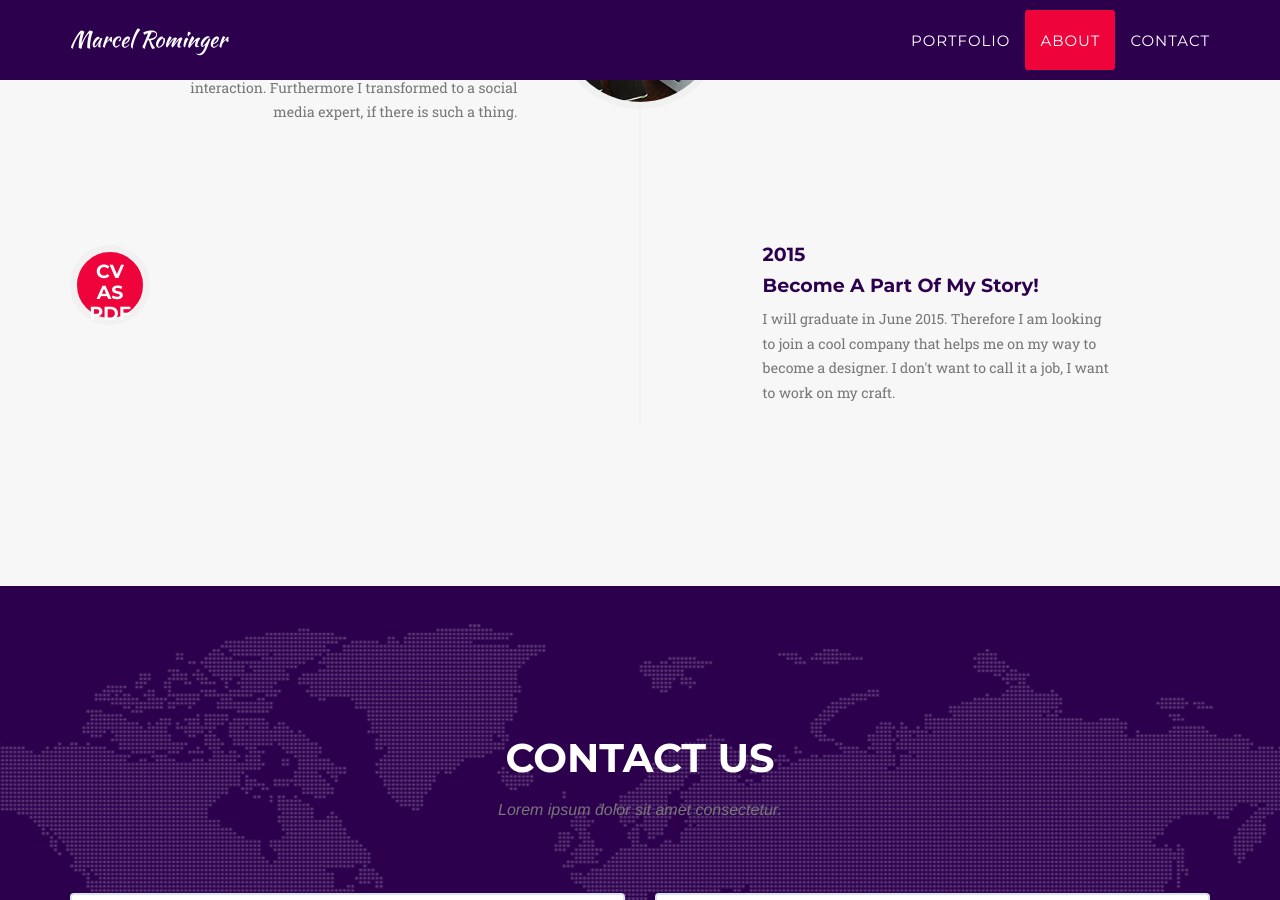
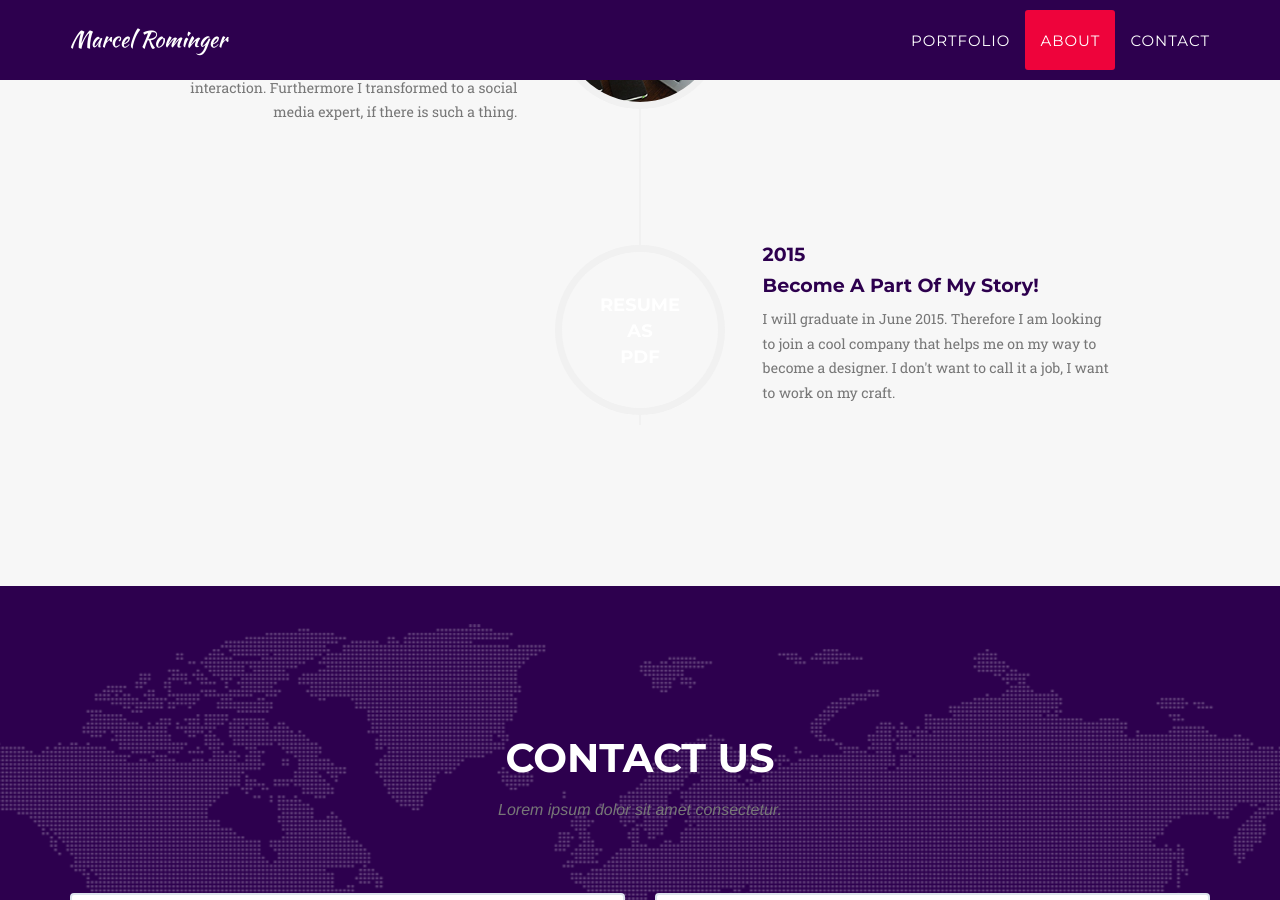
Before and after one commit to marororom/marororom.github.io, a Jekyll site: the page built from index.html, in a window 1280 px wide and 900 px high, scrolled down 2849 px. Built offline with Jekyll 4.4.1, drawn with Linux system fonts in a browser that asks for light colours; some web fonts are replaced.

Commit message:
changed cv button

```diff
--- a/_includes/about.html
+++ b/_includes/about.html
@@ -53,8 +53,8 @@
                             </div>
                         </li>
                         <li class="timeline-inverted">
-                            <div class="timeline-image-cv">
-                                <h4><a class="cv-link" href="Marcel_Rominger.pdf">CV <br> As <br> PDF</a></h4>
+                            <div class="timeline-image">
+                                <h4><a class="cv-link" href="Marcel_Rominger.pdf">Resume <br> As <br> PDF</a></h4>
                             </div>
                             <div class="timeline-panel">
                                 <div class="timeline-heading">
```
